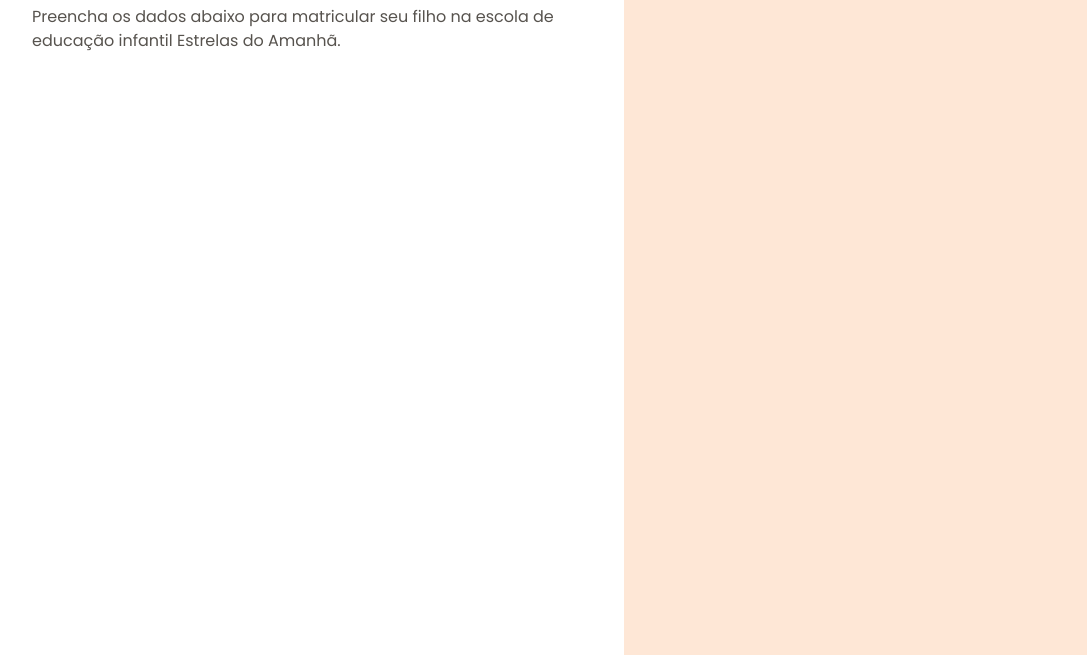
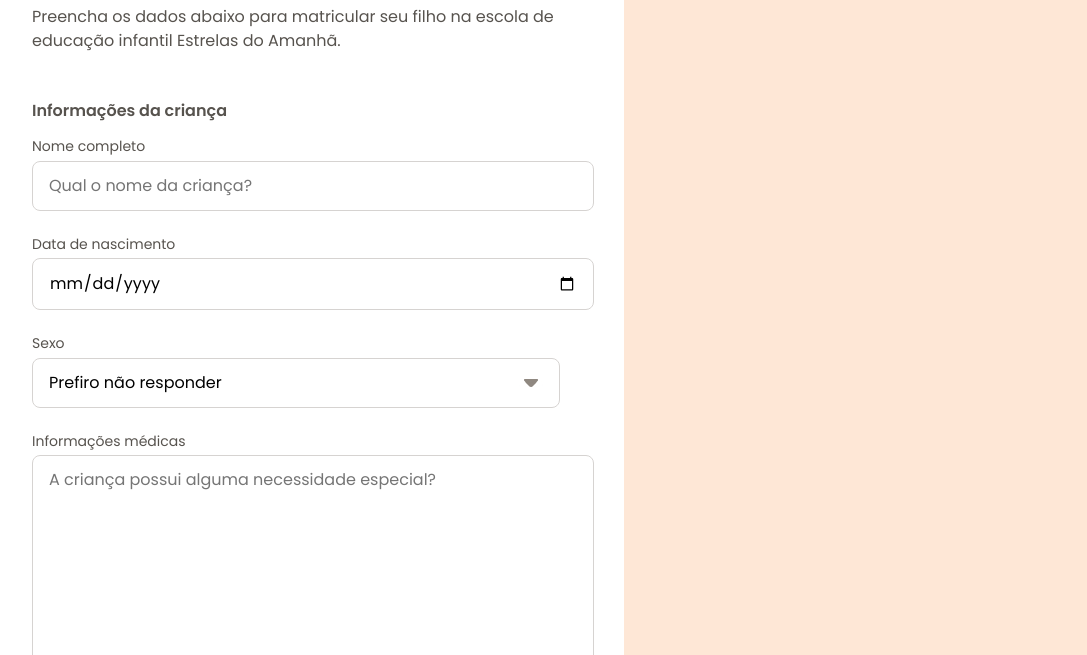
Before and after one commit to vitukjkk/portal-de-matricula, a plain HTML site: page index.html in a window 1280 px wide. Shown: the part 145-800 px from the top of the page, without its empty margins (32-1119 px from the left). Drawn offline with Linux system fonts and the light colour scheme.

Commit message:
configurando inputs

```diff
--- a/index.html
+++ b/index.html
@@ -22,6 +22,48 @@
                 <p>
                     Preencha os dados abaixo para matricular seu filho na escola de educação infantil Estrelas do Amanhã.
                 </p>
+
+                <form method="post" enctype="multipart/form-data">
+                    <fieldset class="child-info">
+                        <legend>Informações da criança</legend>
+
+                        <div class="input-wrapper">
+                            <label for="fullname">Nome completo</label>
+                            <input
+                                id="fullname"
+                                name="fullname"
+                                type="text"
+                                placeholder="Qual o nome da criança?">
+                        </div>
+                        <div class="input-wrapper">
+                            <label for="birth">Data de nascimento</label>
+                            <input
+                                id="birth"
+                                name="birth"
+                                type="date"
+                                lang="pt-BR">
+                        </div>
+                        <div class="select-wrapper">
+                            <label for="gender">Sexo</label>
+                            <select name="gender" id="gender">
+                                <option value="na">Prefiro não responder</option>
+                                <option value="female">Feminino</option>
+                                <option value="male">Masculino</option>
+                            </select>
+                        </div>
+                        <div class="textarea-wrapper">
+                            <label for="medical-info">Informações médicas</label>
+                            <textarea name="medical-info" id="medical-info" cols="30" rows="10" placeholder="A criança possui alguma necessidade especial?"></textarea>
+                        </div>
+                        <div class="droparea-wapper">
+                            <input type="file" id="birth-file" name="birth-file">
+                            <img src="assets/icons/cloud-upload.jpg">
+                            <p>
+                                Clique aqui para selecionar os arquivos
+                            </p>
+                        </div>
+                    </fieldset>
+                </form>
             </div>
         </main>
 
--- /dev/null
+++ b/styles/fields/index.css
@@ -0,0 +1,30 @@
+input, textarea, select {
+    appearance: none;
+    width: 100%;
+    border-radius: .5rem;
+    border: 1px solid var(--stroke-default);
+
+    padding: .75rem 1rem;
+
+    font: var(--text);
+}
+
+label {
+    font: var(--text-sm);
+    color: var(--text-secondary);
+
+    display: block;
+    margin-bottom: .25rem;
+}
+
+input:focus,
+select:focus,
+textarea:focus {
+    outline: .25rem solid var(--surface-secondary);
+    border: .125rem solid var(--stroke-highlight);
+    outline-offset: .1px;
+}
+
+select {
+    background: url(../../assets/icons/arrow-down-01.jpg) no-repeat calc(100% - 1rem);
+}
--- /dev/null
+++ b/styles/forms.css
@@ -0,0 +1,16 @@
+@import url(fields/index.css);
+
+form {
+    margin-top: 3rem;
+}
+
+fieldset {
+    border: none;
+    display: grid;
+    gap: 1.5rem;
+}
+
+legend {
+    font: 600 1rem/1.25 var(--font-family);
+    margin-bottom: 1rem;
+}
--- a/styles/index.css
+++ b/styles/index.css
@@ -1,2 +1,3 @@
  @import url(global.css);
  @import url(layout.css);
+ @import url(forms.css);
```
